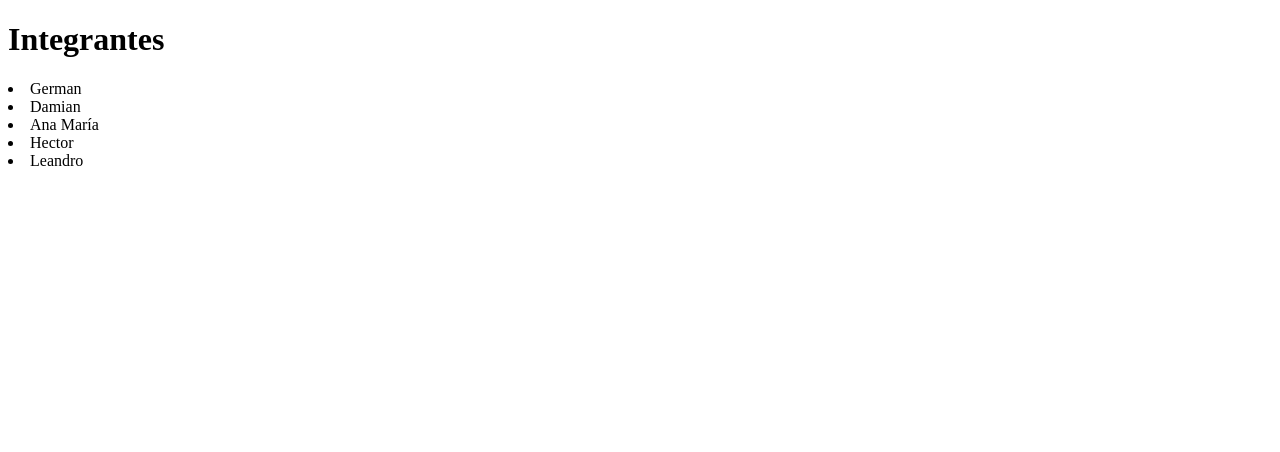
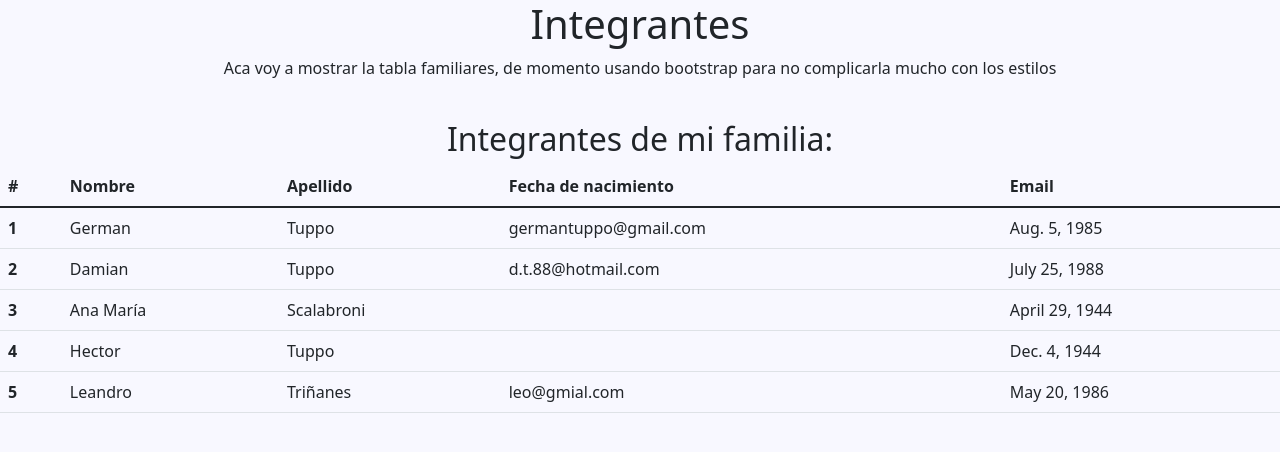
Before and after one commit to germanTuppo/miProyectoPy, a Django app: page /integrantes/ in a window 1280 px wide. Shown: the top 452 px of the page. Run offline with Django 4.2, Linux system fonts and the light colour scheme; data comes from the database, SQL or seed files in the repository.

Commit message:
Entrega desafío: agregue tabla con integrantes de la familia en http://127.0.0.1:8000/integrantes/

```diff
--- a/miFamilia/templates/miFamilia/integrantes.html
+++ b/miFamilia/templates/miFamilia/integrantes.html
@@ -4,12 +4,39 @@
     <meta charset="UTF-8">
     <meta http-equiv="X-UA-Compatible" content="IE=edge">
     <meta name="viewport" content="width=device-width, initial-scale=1.0">
+    <link href="https://cdn.jsdelivr.net/npm/bootstrap@5.1.3/dist/css/bootstrap.min.css" rel="stylesheet" integrity="sha384-1BmE4kWBq78iYhFldvKuhfTAU6auU8tT94WrHftjDbrCEXSU1oBoqyl2QvZ6jIW3" crossorigin="anonymous">
     <title>Integrantes</title>
 </head>
-<body>
-    <h1>Integrantes</h1>
-    {% for familiar in familia %}
-       <li> {{familiar.nombre}} </li>
-    {% endfor %}
+<body style="background-color:ghostwhite;">
+    <h1 class="text-center">Integrantes</h1>
+    <p class="text-center">Aca voy a mostrar la tabla familiares, de momento usando bootstrap para no complicarla mucho con los estilos</p>
+
+    <br>
+    <h2 class="text-center">Integrantes de mi familia:</h2>
+
+    <table class="table">
+        <thead>
+          <tr>
+            <th scope="col">#</th>
+            <th scope="col">Nombre</th>
+            <th scope="col">Apellido</th>
+            <th scope="col">Fecha de nacimiento</th>
+            <th scope="col">Email</th>
+          </tr>
+        </thead>
+        <tbody>
+
+        {% for familiar in familia %}
+         <tr>
+            <th scope="row"> {{familiar.id}} </th>
+            <td>{{familiar.nombre}}</td>
+            <td>{{familiar.apellido}}</td>
+            <td>{{familiar.email}}</td>
+            <td>{{familiar.fechaNacimiento}}</td>
+          </tr>
+           {% endfor %}
+        </tbody>
+      </table>
+
 </body>
 </html>
```
Also changed, not shown: README.md.
